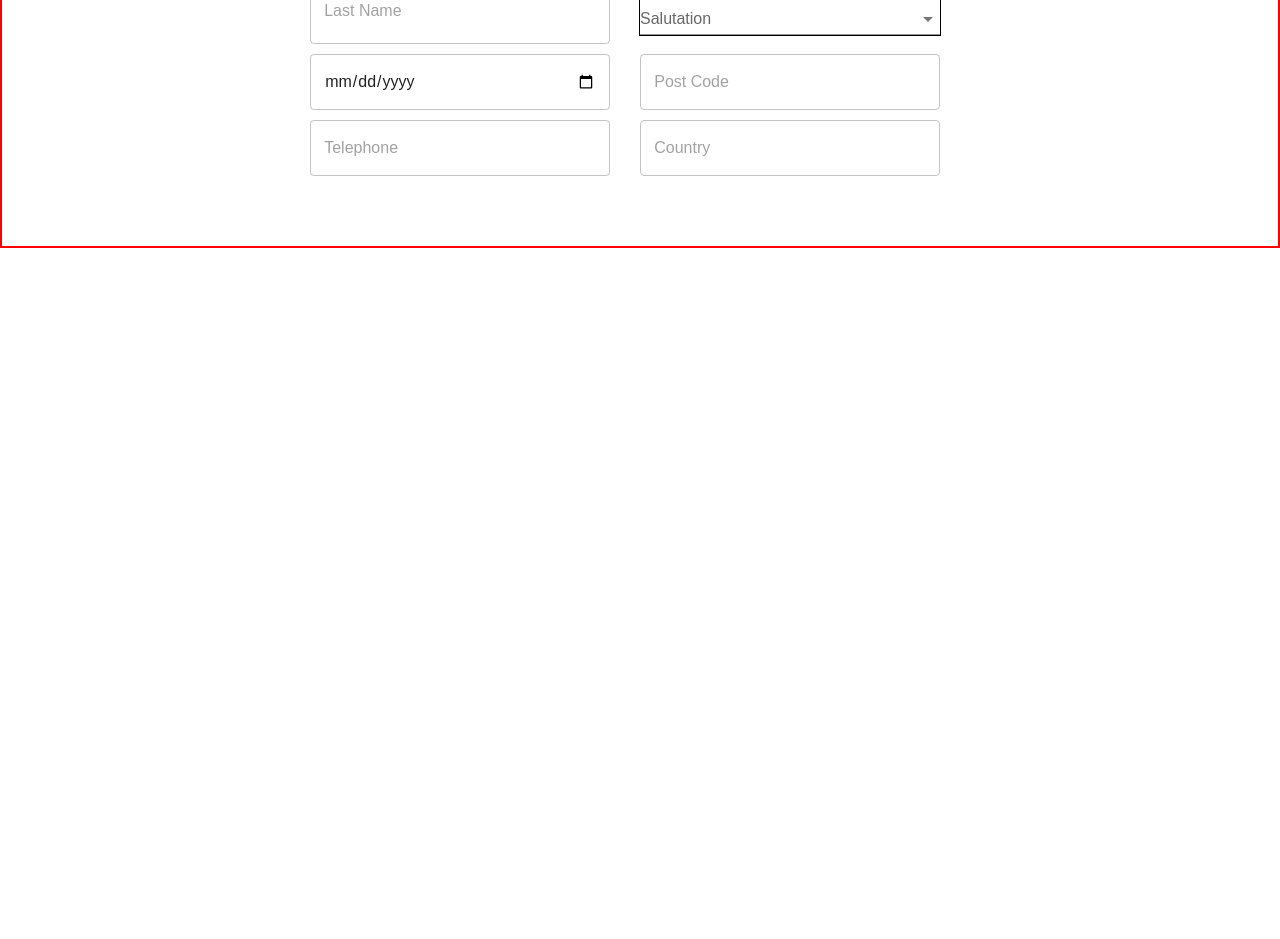
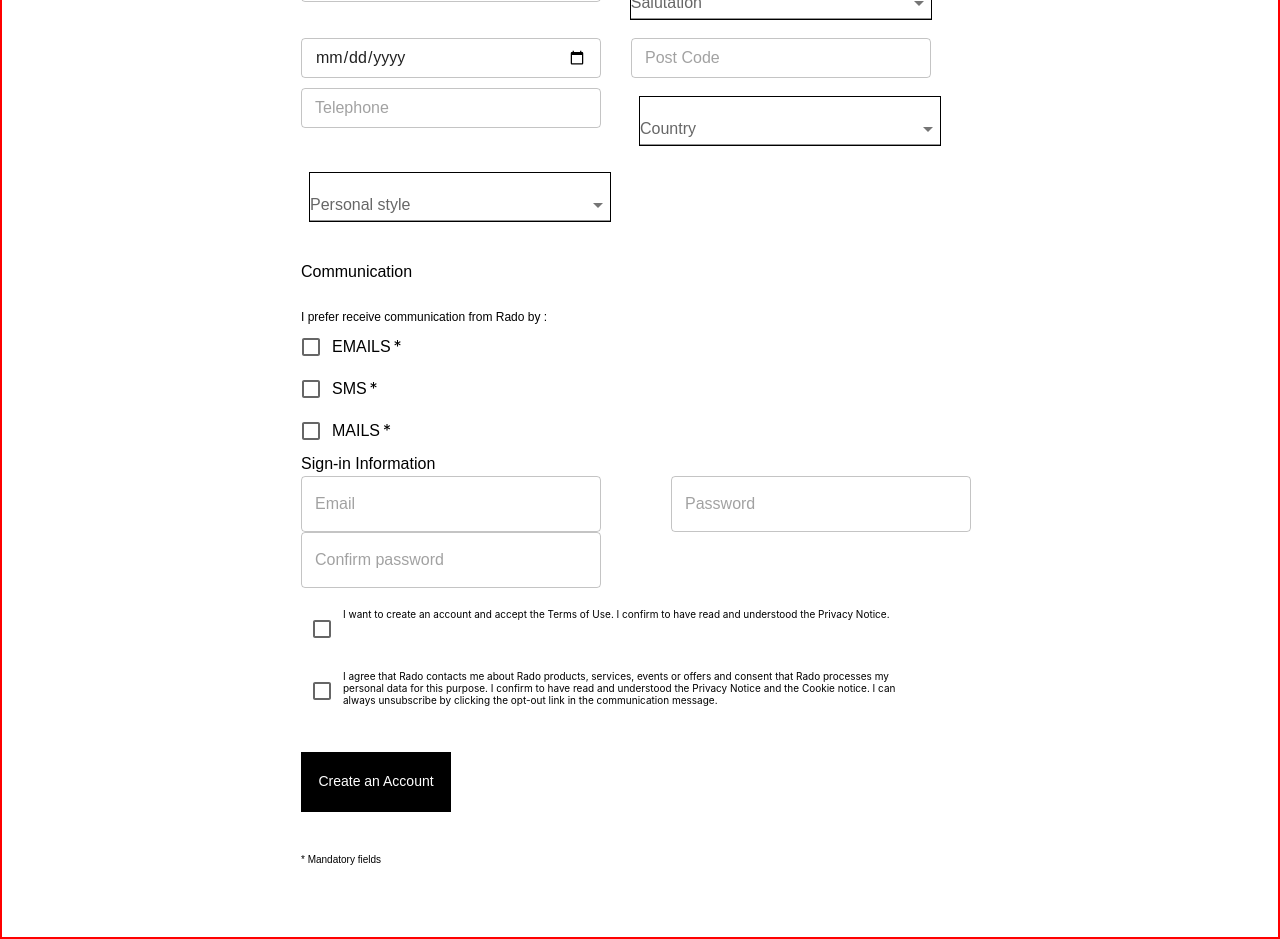
Before and after one commit to svarunnair/Project33, a React (Create React App) app: page /signup in a window 1280 px wide. Shown: the part 420-1359 px from the top of the page. Before the commit the page ends 800 px from the top, so only its background shows below. Built offline with nearby package versions, Linux system fonts and the light colour scheme.

Commit message:
account page

```diff
--- a/src/auth/Signup.jsx
+++ b/src/auth/Signup.jsx
@@ -1,4 +1,5 @@
-import { Box, FormControl, Input, InputLabel, MenuItem, OutlinedInput, Select, Typography, styled } from "@mui/material";
+import { CheckBox } from "@mui/icons-material";
+import { Box, Button, Checkbox, FormControl, FormControlLabel, FormGroup, Input, InputLabel, MenuItem, OutlinedInput, Select, Typography, styled } from "@mui/material";
 import React, { useState } from "react";
 
 const OuterContainer = styled(Box)(({ theme }) => ({
@@ -43,6 +44,19 @@ const TitleText = styled(Typography)(({ theme }) => ({
       [theme.breakpoints.down("xs")]: {},
     }));
 
+    const ButtonBox = styled(Box)(({ theme }) => ({
+      // border:"2px solid blue",
+      display:"flex",
+      paddingTop:40,
+
+
+        [theme.breakpoints.down("xl")]: {},
+        [theme.breakpoints.down("lg")]: {},
+        [theme.breakpoints.down("md")]: {},
+        [theme.breakpoints.down("sm")]: {},
+        [theme.breakpoints.down("xs")]: {},
+      }));
+
     const TextBox = styled(Typography)(({ theme }) => ({
 
         [theme.breakpoints.down("xl")]: {},
@@ -60,7 +74,9 @@ const TitleText = styled(Typography)(({ theme }) => ({
 
         [theme.breakpoints.down("xl")]: {},
         [theme.breakpoints.down("lg")]: {},
-        [theme.breakpoints.down("md")]: {},
+        [theme.breakpoints.down("md")]: {
+          flexDirection:"column",
+        },
         [theme.breakpoints.down("sm")]: {},
         [theme.breakpoints.down("xs")]: {},
       }));
@@ -78,9 +94,84 @@ const TitleText = styled(Typography)(({ theme }) => ({
           [theme.breakpoints.down("xs")]: {},
         }));
 
+        const Detail = styled(Typography)(({ theme }) => ({
+          // border:"1px solid black",
+
+            [theme.breakpoints.down("xl")]: {},
+            [theme.breakpoints.down("lg")]: {},
+            [theme.breakpoints.down("md")]: {},
+            [theme.breakpoints.down("sm")]: {},
+            [theme.breakpoints.down("xs")]: {},
+          }));
+
+          const SecondBox = styled(Box)(({ theme }) => ({
+            // border:"1px solid black",
+            display:"flex",
+            gap:70,
+
+
+              [theme.breakpoints.down("xl")]: {},
+              [theme.breakpoints.down("lg")]: {},
+              [theme.breakpoints.down("md")]: {
+                flexDirection:"column",
+              },
+              [theme.breakpoints.down("sm")]: {},
+              [theme.breakpoints.down("xs")]: {},
+            }));
+
+
+            const ThirdBox = styled(Box)(({ theme }) => ({
+              // border:"1px solid black",
+              display:"flex",
+
+
+                [theme.breakpoints.down("xl")]: {},
+                [theme.breakpoints.down("lg")]: {},
+                [theme.breakpoints.down("md")]: {},
+                [theme.breakpoints.down("sm")]: {},
+                [theme.breakpoints.down("xs")]: {},
+              }));
+              const FourthBox = styled(Box)(({ theme }) => ({
+                // border:"1px solid black",
+                display:"flex",
+                flexDirection:"column",
+
+
+
+
+                  [theme.breakpoints.down("xl")]: {},
+                  [theme.breakpoints.down("lg")]: {},
+                  [theme.breakpoints.down("md")]: {},
+                  [theme.breakpoints.down("sm")]: {},
+                  [theme.breakpoints.down("xs")]: {},
+                }));
+
+                const InnerBox = styled(Box)(({ theme }) => ({
+                  // border:"1px solid black",
+                  display:"flex",
+                 width:600,
+                 fontSize:10,
+                 paddingTop:20,
+                 textAlign:"left",
+                    [theme.breakpoints.down("xl")]: {},
+                    [theme.breakpoints.down("lg")]: {},
+                    [theme.breakpoints.down("md")]: {
+                      width:300,
+                    },
+                    [theme.breakpoints.down("sm")]: {},
+                    [theme.breakpoints.down("xs")]: {},
+                  }));
+
+
 function Signup() {
   const [name,setName]=useState('')
   const [region,setRegion]=useState('')
+  const [checked,setChecked]=useState("")
+
+  const handleChange1=(e)=>{
+    let value=e.target.value
+setChecked(value)
+  }
   const handleChange=(e)=>{
     let value=e.target.value
 setName(value)
@@ -119,16 +210,16 @@ setRegion(value)
         </Select>
       </FormControl><br/>
 
-  <OutlinedInput  sx={{width:300}} placeholder="Address"/>
+  <OutlinedInput  sx={{width:300,height:40}} placeholder="Address"/>
   </InputBox>
 
   <InputBox>
-  <OutlinedInput  sx={{width:300}} placeholder="First Name"/>
-  <OutlinedInput  sx={{width:300}} placeholder="City"/>
+  <OutlinedInput  sx={{width:300,height:40}} placeholder="First Name"/>
+  <OutlinedInput  sx={{width:300,height:40}} placeholder="City"/>
   </InputBox>
 
   <InputBox sx={{gap:2.6}}>
-  <OutlinedInput  sx={{width:300}} placeholder="Last Name"/>
+  <OutlinedInput  sx={{width:300,height:40}} placeholder="Last Name"/>
   <FormControl variant="standard" sx={{ m: 1, minWidth: 300 ,textAlign:"left",border:"1px solid black" }}>
         <InputLabel   id="demo-simple-select-standard-label">Salutation</InputLabel>
         <Select
@@ -143,8 +234,15 @@ setRegion(value)
 <MenuItem  value="">
 
           </MenuItem>
-          <MenuItem value={"Mr."}>Mr.</MenuItem>
-          <MenuItem value={"Mrs."}>Mrs.</MenuItem>
+          <MenuItem value={"Mr."}>Andhra Pradesh</MenuItem>
+          <MenuItem value={"Mrs."}>Arunachal Pradesh.</MenuItem>
+          <MenuItem value={"Tamil Nadu"}>Tamil Nadu</MenuItem>
+          <MenuItem value={"Delhi."}>Delhi</MenuItem>
+          <MenuItem value={"Kerala."}>Kerala</MenuItem>
+          <MenuItem value={"Karnadaka."}>Karnadaka</MenuItem>
+          <MenuItem value={"Himachal."}>Himachal</MenuItem>
+          <MenuItem value={"Bihar."}>Bihar</MenuItem>
+
 
         </Select>
       </FormControl><br/>
@@ -152,17 +250,107 @@ setRegion(value)
   </InputBox>
 
   <InputBox>
-  <OutlinedInput type='date'  sx={{width:300}} placeholder="Birth Date"/>
-  <OutlinedInput  sx={{width:300}} placeholder="Post Code"/>
+  <OutlinedInput type='date'  sx={{width:300,height:40}} placeholder="Birth Date"/>
+  <OutlinedInput  sx={{width:300,height:40}} placeholder="Post Code"/>
   </InputBox>
 
   <InputBox>
-  <OutlinedInput  sx={{width:300}} placeholder="Telephone"/>
-  <OutlinedInput  sx={{width:300}} placeholder="Country"/>
+  <OutlinedInput  sx={{width:300,height:40}} placeholder="Telephone"/>
+  <FormControl variant="standard" sx={{ m: 1, minWidth: 300 ,textAlign:"left",border:"1px solid black" }}>
+        <InputLabel   id="demo-simple-select-standard-label">Country</InputLabel>
+        <Select
+          labelId="demo-simple-select-standard-label"
+          id="demo-simple-select-standard"
+          value={region}
+          onChange={handleRegion}
+          label="Salutation"
+        >
+
+
+<MenuItem  value="">
+
+          </MenuItem>
+          <MenuItem value={"Mr."}>India</MenuItem>
+          <MenuItem value={"Mrs."}>America</MenuItem>
+          <MenuItem value={"Tamil Nadu"}>Australia</MenuItem>
+          <MenuItem value={"Delhi."}>Swiden</MenuItem>
+          <MenuItem value={"Kerala."}>UK</MenuItem>
+          <MenuItem value={"Karnadaka."}>Germany</MenuItem>
+          <MenuItem value={"Himachal."}>France</MenuItem>
+          <MenuItem value={"Bihar."}>Itily</MenuItem>
+
+
+        </Select>
+      </FormControl><br/>
   </InputBox>
+
+  <FormControl  variant="standard" sx={{ m: 1,width:"40%", minWidth: 300,border:"1px solid black" }}>
+        <InputLabel   id="demo-simple-select-standard-label">Personal style</InputLabel>
+        <Select
+          labelId="demo-simple-select-standard-label"
+          id="demo-simple-select-standard"
+          value={region}
+          onChange={handleRegion}
+          label="Salutation"
+        >
+
+
+<MenuItem   value="">
+
+          </MenuItem>
+          <MenuItem value={"Mr."}>Classic</MenuItem>
+          <MenuItem value={"Mrs."}>Life style</MenuItem>
+          <MenuItem value={"Tamil Nadu"}>Sport</MenuItem>
+
+        </Select>
+      </FormControl><br/>
   </FirstBox>
+  <TextBox sx={{textAlign:"left"}}>Communication</TextBox>
+  <Detail sx={{textAlign:"left",fontSize:12,paddingTop:3}}>I prefer receive communication from Rado by :</Detail>
+  <FormGroup >
+<FormControlLabel  required control={<Checkbox />}  label="EMAILS" />
+<FormControlLabel  required  control={<Checkbox />} label="SMS" />
+<FormControlLabel  required  control={<Checkbox />} label="MAILS" />
+</FormGroup>
 
+<TextBox sx={{textAlign:"left"}}>Sign-in Information</TextBox>
+<SecondBox>
+<OutlinedInput sx={{width:300}} placeholder="Email"/>
+<OutlinedInput sx={{width:300}} placeholder="Password"/>
+</SecondBox>
+<ThirdBox>
+
+<OutlinedInput sx={{width:300}} placeholder="Confirm password"/>
+
+</ThirdBox>
+<FourthBox>
+  <InnerBox>
+<Checkbox
+  checked={checked}
+  onChange={handleChange1}
+  inputProps={{ 'aria-label': 'controlled' }}
+/>I want to create an account and accept the Terms of Use. I confirm to have read and understood the Privacy Notice.
+</InnerBox>
+<br/>
+<InnerBox sx={{paddingTop:0}}>
+<Checkbox
+  checked={checked}
+  onChange={handleChange1}
+  inputProps={{ 'aria-label': 'controlled' }}
+/>I agree that Rado contacts me about Rado products, services, events or offers and consent that Rado processes my personal data for this purpose. I confirm to have read and understood the Privacy Notice and the Cookie notice. I can always unsubscribe by clicking the opt-out link in the communication message.
+</InnerBox>
+</FourthBox>
+<ButtonBox>
+
+<Button sx={{textTransform:"none",height:60,width:150,background:"black",color:"white",":hover":{background:'black',color:"white"},borderRadius:0}}>Create an Account</Button>
+
+</ButtonBox>
+
+<TextBox sx={{textAlign:"left",fontSize:10,paddingTop:5}}>* Mandatory fields</TextBox>
 </PersonalInfo>
+
+
+
 
 
 
```
